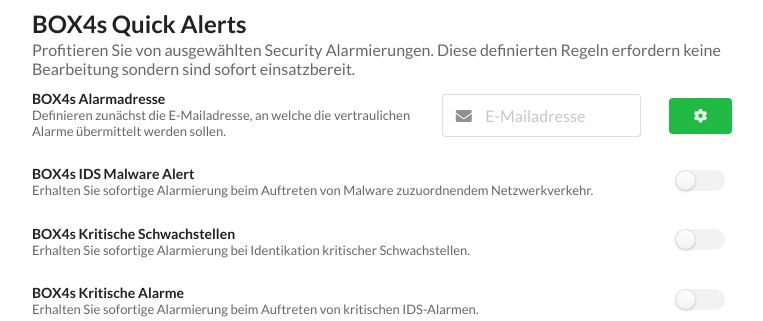
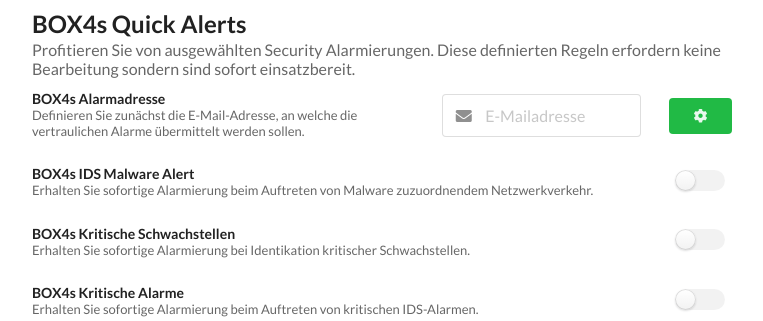
Before and after one commit to 4sConsult/box4security, a Flask app: template docker/web/source/templates/alert.html in a window 1280 px wide; the page is wider, and only the part inside the window is pictured. Shown: the part 228-549 px from the top of that part, without its empty margins (258-1021 px from the left). Run offline with Flask 2, Linux system fonts and the light colour scheme; the template is opened without the code that fills it, so the values that code supplies are empty.

Commit message:
Fixed a string

```diff
--- a/docker/web/source/templates/alert.html
+++ b/docker/web/source/templates/alert.html
@@ -12,7 +12,7 @@
       <h2 class="ui header">BOX4s Quick Alerts<div class="sub header">Profitieren Sie von ausgewählten Security Alarmierungen. Diese definierten Regeln erfordern keine Bearbeitung sondern sind sofort einsatzbereit.</div></h2>
       <div class="ui middle aligned grid">
         <div class="nine wide column">
-          <h5 class="ui header">BOX4s Alarmadresse<div class="sub header">Definieren zunächst die E-Mailadresse, an welche die vertraulichen Alarme übermittelt werden sollen.</div></h5>
+          <h5 class="ui header">BOX4s Alarmadresse<div class="sub header">Definieren Sie zunächst die E-Mail-Adresse, an welche die vertraulichen Alarme übermittelt werden sollen.</div></h5>
         </div>
         <div class="five wide column">
           <div class="ui fluid left icon input">
```
